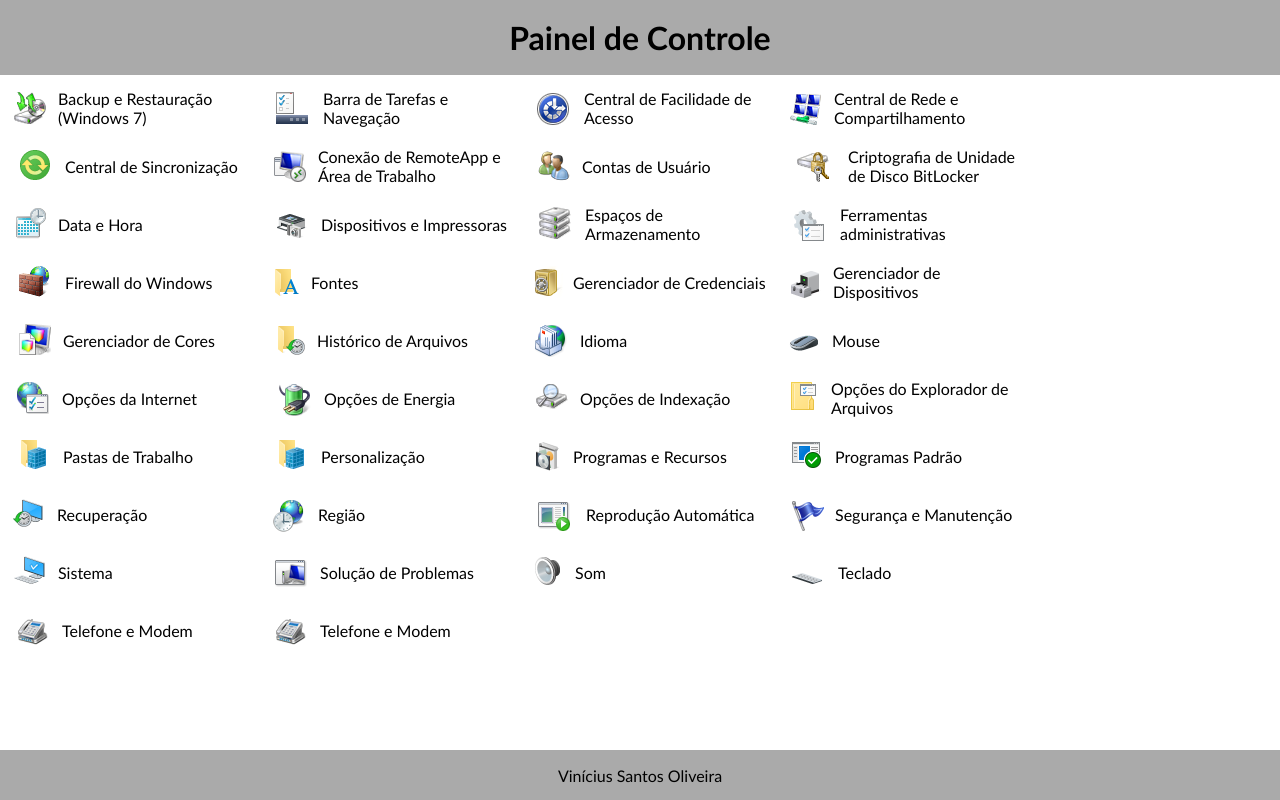
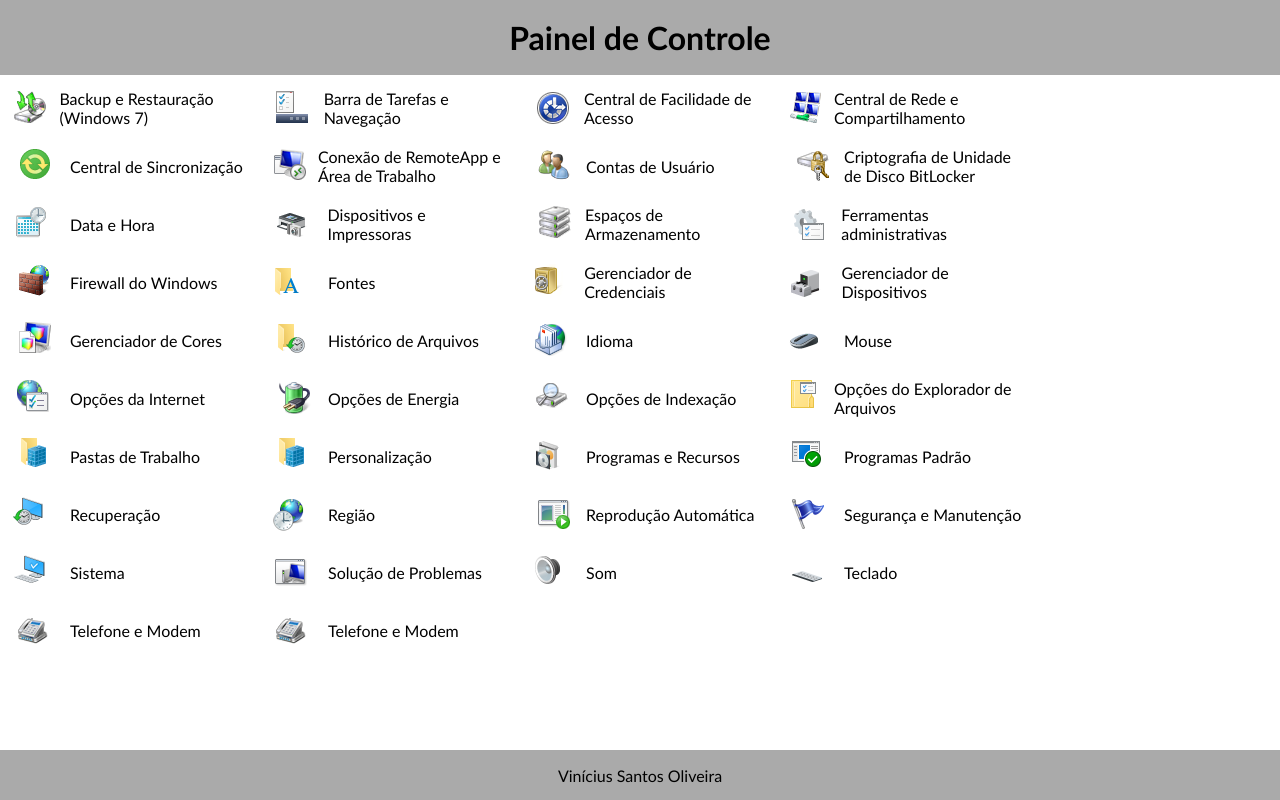
Before and after one commit to vini00784/painel-de-controle, a plain HTML site: page index.html in a window 1280 px wide. Drawn offline with Linux system fonts and the light colour scheme.

Commit message:
Pequenos ajustes

```diff
--- a/index.html
+++ b/index.html
@@ -13,206 +13,282 @@
 
     <main>
         <a href="./pages/backup.html" title="Após abrir o executar, digitar: sdclt" class="item-container">
+            <div class="img-container">
                 <img class="item-img" src="./icones/3.PNG" alt="Backup e restauração">
+            </div>
             <span class="item-title">Backup e Restauração (Windows 7)</span>
         </a>
 
         <a href="./pages/barra-de-tarefas.html" title="Após abrir o executar, digitar: control.exe /name Microsoft.TaskbarandStartMenu" class="item-container">
+            <div class="img-container">
                 <img class="item-img" src="./icones/4.PNG" alt="Barra de Tarefas">
+            </div>
             <span class="item-title">Barra de Tarefas e Navegação</span>
         </a>
 
         <!-- Tentar achar o comando: -->
         <a href="./pages/facilidade-de-acesso.html" title="Após abrir o executar, digitar: não encontrado" class="item-container">
+            <div class="img-container">
                 <img class="item-img" src="./icones/5.PNG" alt="Facilidade de Acesso">
+            </div>
             <span class="item-title">Central de Facilidade de Acesso</span>
         </a>
 
         <!-- Tentar achar o comando: -->
         <a href="./pages/rede-e-compartilhamento.html" title="Após abrir o executar, digitar: não encontrado" class="item-container">
+            <div class="img-container">
                 <img class="item-img" src="./icones/6.PNG" alt="Rede e Compartilhamento">
+            </div>
             <span class="item-title">Central de Rede e Compartilhamento</span>
         </a>
 
         <a href="./pages/sincronizacao.html" title="Após abrir o executar, digitar: mobsync" class="item-container">
+            <div class="img-container">
                 <img class="item-img" src="./icones/7.PNG" alt="Central de Sincronização">
+            </div>
             <span class="item-title">Central de Sincronização</span>
         </a>
 
         <a href="./pages/remoteapp.html" title="Após abrir o executar, digitar: mstsc" class="item-container">
+            <div class="img-container">
                 <img class="item-img" src="./icones/8.PNG" alt="Conexão Remota">
+            </div>
             <span class="item-title">Conexão de RemoteApp e Área de Trabalho</span>
         </a>
 
         <a href="./pages/contas-usuario.html" title="Após abrir o executar, digitar: control.exe /name Microsoft.UserAccounts" class="item-container">
+            <div class="img-container">
                 <img class="item-img" src="./icones/9.PNG" alt="Contas de Usuário">
+            </div>
             <span class="item-title">Contas de Usuário</span>
         </a>
 
         <!-- Tentar achar o comando: -->
         <a href="./pages/criptografia-disco.html" title="Após abrir o executar, digitar: não encontrado" class="item-container">
+            <div class="img-container">
                 <img class="item-img" src="./icones/10.PNG" alt="Crpitografia de Disco">
+            </div>
             <span class="item-title">Criptografia de Unidade de Disco BitLocker</span>
         </a>
 
         <a href="./pages/data-e-hora.html" title="Após abrir o executar, digitar: timedate.cpl" class="item-container">
+            <div class="img-container">
                 <img class="item-img" src="./icones/11.PNG" alt="Data e Hora">
+            </div>
             <span class="item-title">Data e Hora</span>
         </a>
 
         <a href="./pages/dispositivos-e-impressoras.html" title="Após abrir o executar, digitar: control printers" class="item-container">
+            <div class="img-container">
                 <img class="item-img" src="./icones/12.PNG" alt="Dispositivos e Impressoras">
+            </div>
             <span class="item-title">Dispositivos e Impressoras</span>
         </a>
 
         <!-- Tentar achar o comando: -->
         <a href="./pages/espaços-de-armazenamento.html" title="Após abrir o executar, digitar: não encontrado" class="item-container">
+            <div class="img-container">
                 <img class="item-img" src="./icones/13.PNG" alt="Espaços de Armazenamento">
+            </div>
             <span class="item-title">Espaços de Armazenamento</span>
         </a>
 
         <a href="./pages/ferramentas-admin.html" title="Após abrir o executar, digitar: control admintools" class="item-container">
+            <div class="img-container">
                 <img class="item-img" src="./icones/14.PNG" alt="Ferramentas Administrativas">
+            </div>
             <span class="item-title">Ferramentas administrativas</span>
         </a>
 
         <a href="./pages/firewall.html" title="Após abrir o executar, digitar: firewall.cpl" class="item-container">
+            <div class="img-container">
                 <img class="item-img" src="./icones/40.PNG" alt="Firewall do Windows">
+            </div>
             <span class="item-title">Firewall do Windows</span>
         </a>
 
         <a href="./pages/fontes.html" title="Após abrir o executar, digitar: fonts" class="item-container">
+            <div class="img-container">
                 <img class="item-img" src="./icones/15.PNG" alt="Fontes">
+            </div>
             <span class="item-title">Fontes</span>
         </a>
 
         <!-- Tentar achar o comando: -->
         <a href="./pages/gerenciador-credenciais.html" title="Após abrir o executar, digitar: não encontrado" class="item-container">
+            <div class="img-container">
                 <img class="item-img" src="./icones/16.PNG" alt="Gerenciador de Credenciais">
+            </div>
             <span class="item-title">Gerenciador de Credenciais</span>
         </a>
 
         <a href="./pages/gerenciador-credenciais.html" title="Após abrir o executar, digitar: hdwwiz.cpl ou devmgmt.msc" class="item-container">
+            <div class="img-container">
                 <img class="item-img" src="./icones/17.PNG" alt="Gerenciador de Dispositivos">
+            </div>
             <span class="item-title">Gerenciador de Dispositivos</span>
         </a>
 
         <a href="./pages/gerenciador-cores.html" title="Após abrir o executar, digitar: colorcpl" class="item-container">
+            <div class="img-container">
                 <img class="item-img" src="./icones/18.PNG" alt="Gerenciador de Cores">
+            </div>
             <span class="item-title">Gerenciador de Cores</span>
         </a>
 
         <!-- Tentar achar o comando: -->
         <a href="./pages/historico-arquivos.html" title="Após abrir o executar, digitar: não encontrado" class="item-container">
+            <div class="img-container">
                 <img class="item-img" src="./icones/19.PNG" alt="Histórico de Arquivos">
+            </div>
             <span class="item-title">Histórico de Arquivos</span>
         </a>
 
         <!-- Verificar o comando: -->
         <a href="./pages/idioma.html" title="Após abrir o executar, digitar: lpksetup ou intl.cpl" class="item-container">
+            <div class="img-container">
                 <img class="item-img" src="./icones/21.PNG" alt="Idioma">
+            </div>
             <span class="item-title">Idioma</span>
         </a>
 
         <a href="./pages/mouse.html" title="Após abrir o executar, digitar: control mouse" class="item-container">
+            <div class="img-container">
                 <img class="item-img" src="./icones/22.PNG" alt="Mouse">
+            </div>
             <span class="item-title">Mouse</span>
         </a>
 
         <a href="./pages/opcoes-internet.html" title="Após abrir o executar, digitar: inetcpl.cpl" class="item-container">
+            <div class="img-container">
                 <img class="item-img" src="./icones/23.PNG" alt="Opções da Internet">
+            </div>
             <span class="item-title">Opções da Internet</span>
         </a>
 
         <a href="./pages/opcoes-energia.html" title="Após abrir o executar, digitar: powercfg.cpl" class="item-container">
+            <div class="img-container">
                 <img class="item-img" src="./icones/24.PNG" alt="Opções de Energia">
+            </div>
             <span class="item-title">Opções de Energia</span>
         </a>
 
         <!-- Tentar achar o comando: -->
         <a href="./pages/opcoes-indexacao.html" title="Após abrir o executar, digitar: não encontrado" class="item-container">
+            <div class="img-container">
                 <img class="item-img" src="./icones/25.PNG" alt="Opções de Indexação">
+            </div>
             <span class="item-title">Opções de Indexação</span>
         </a>
 
         <a href="./pages/opcoes-explorador-arquivos.html" title="Após abrir o executar, digitar: control folders" class="item-container">
+            <div class="img-container">
                 <img class="item-img" src="./icones/26.PNG" alt="Opções do Explorador de Arquivos">
+            </div>
             <span class="item-title">Opções do Explorador de Arquivos</span>
         </a>
 
         <!-- Tentar achar o comando: -->
         <a href="./pages/pastas-de-trabalho.html" title="Após abrir o executar, digitar: não encontrado" class="item-container">
+            <div class="img-container">
                 <img class="item-img" src="./icones/27.PNG" alt="Pastas de Trabalho">
+            </div>
             <span class="item-title">Pastas de Trabalho</span>
         </a>
 
         <!-- Tentar achar um comando e um ícone: -->
         <a href="./pages/personalizacao.html" title="Após abrir o executar, digitar: não encontrado" class="item-container">
-            <img class="item-img" src="./icones/27.PNG" alt="Personalização>
+            <div class="img-container">
+                <img class="item-img" src="./icones/27.PNG" alt="Personalização">
+            </div>
             <span class="item-title">Personalização</span>
         </a>
 
         <a href="./pages/programas-e-recursos.html" title="Após abrir o executar, digitar: appwiz.cpl" class="item-container">
-            <img class="item-img" src="./icones/28.PNG" alt="Programas e Recursos>
+            <div class="img-container">
+                <img class="item-img" src="./icones/28.PNG" alt="Programas e Recursos">
+            </div>
             <span class="item-title">Programas e Recursos</span>
         </a>
 
         <a href="./pages/programas-padrao.html" title="Após abrir o executar, digitar: computerdefaults" class="item-container">
-            <img class="item-img" src="./icones/29.PNG" alt="Programas Padrão>
+            <div class="img-container">
+                <img class="item-img" src="./icones/29.PNG" alt="Programas Padrão">
+            </div>
             <span class="item-title">Programas Padrão</span>
         </a>
 
         <!-- Tentar achar o comando: -->
         <a href="./pages/recuperacao.html" title="Após abrir o executar, digitar: não encontrado" class="item-container">
-            <img class="item-img" src="./icones/31.PNG" alt="Recuperação>
+            <div class="img-container">
+                <img class="item-img" src="./icones/31.PNG" alt="Recuperação">
+            </div>
             <span class="item-title">Recuperação</span>
         </a>
 
         <a href="./pages/regiao.html" title="Após abrir o executar, digitar: intl.cpl" class="item-container">
-            <img class="item-img" src="./icones/32.PNG" alt="Região>
+            <div class="img-container">
+                <img class="item-img" src="./icones/32.PNG" alt="Região">
+            </div>
             <span class="item-title">Região</span>
         </a>
 
         <!-- Tentar achar o comando: -->
         <a href="./pages/reproducao-auto.html" title="Após abrir o executar, digitar: não encontrado" class="item-container">
-            <img class="item-img" src="./icones/33.PNG" alt="Reprodução Automática>
+            <div class="img-container">
+                <img class="item-img" src="./icones/33.PNG" alt="Reprodução Automática">
+            </div>
             <span class="item-title">Reprodução Automática</span>
         </a>
 
         <a href="./pages/seguranca-e-manutencao.html" title="Após abrir o executar, digitar: wscui.cpl" class="item-container">
-            <img class="item-img" src="./icones/34.PNG" alt="Segurança e Manutenção>
+            <div class="img-container">
+                <img class="item-img" src="./icones/34.PNG" alt="Segurança e Manutenção">
+            </div>
             <span class="item-title">Segurança e Manutenção</span>
         </a>
 
         <!-- Conferir o comando: -->
         <a href="./pages/sistema.html" title="Após abrir o executar, digitar: msinfo32" class="item-container">
-            <img class="item-img" src="./icones/35.PNG" alt="Sistema>
+            <div class="img-container">
+                <img class="item-img" src="./icones/35.PNG" alt="Sistema">
+            </div>
             <span class="item-title">Sistema</span>
         </a>
 
         <!-- Conferir o comando: -->
         <a href="./pages/solucao-problemas.html" title="Após abrir o executar, digitar: control.exe /name Microsoft.Troubleshooting" class="item-container">
-            <img class="item-img" src="./icones/36.PNG" alt="Solução de Problemas>
+            <div class="img-container">
+                <img class="item-img" src="./icones/36.PNG" alt="Solução de Problemas">
+            </div>
             <span class="item-title">Solução de Problemas</span>
         </a>
 
         <a href="./pages/som.html" title="Após abrir o executar, digitar: mmsys.cpl" class="item-container">
-            <img class="item-img" src="./icones/37.PNG" alt="Som>
+            <div class="img-container">
+                <img class="item-img" src="./icones/37.PNG" alt="Som">
+            </div>
             <span class="item-title">Som</span>
         </a>
 
         <a href="./pages/teclado.html" title="Após abrir o executar, digitar: control keyboard" class="item-container">
-            <img class="item-img" src="./icones/38.PNG" alt="Teclado>
+            <div class="img-container">
+                <img class="item-img" src="./icones/38.PNG" alt="Teclado">
+            </div>
             <span class="item-title">Teclado</span>
         </a>
 
         <a href="./pages/telefone-e-modem.html" title="Após abrir o executar, digitar: telephon.cpl" class="item-container">
-            <img class="item-img" src="./icones/39.PNG" alt="Telefone e Modem>
+            <div class="img-container">
+                <img class="item-img" src="./icones/39.PNG" alt="Telefone e Modem">
+            </div>
             <span class="item-title">Telefone e Modem</span>
         </a>
 
         <a href="./pages/telefone-e-modem.html" title="Após abrir o executar, digitar: telephon.cpl" class="item-container">
-            <img class="item-img" src="./icones/39.PNG" alt="Telefone e Modem>
+            <div class="img-container">
+                <img class="item-img" src="./icones/39.PNG" alt="Telefone e Modem">
+            </div>
             <span class="item-title">Telefone e Modem</span>
         </a>
 
--- a/style.css
+++ b/style.css
@@ -46,6 +46,10 @@ main {
     border-radius: 15px;
 }
 
+.img-container {
+    width: 50px;
+}
+
 footer {
     height: 50px;
     display: flex;
```
Lines whose indentation alone changed are shown as unchanged.
